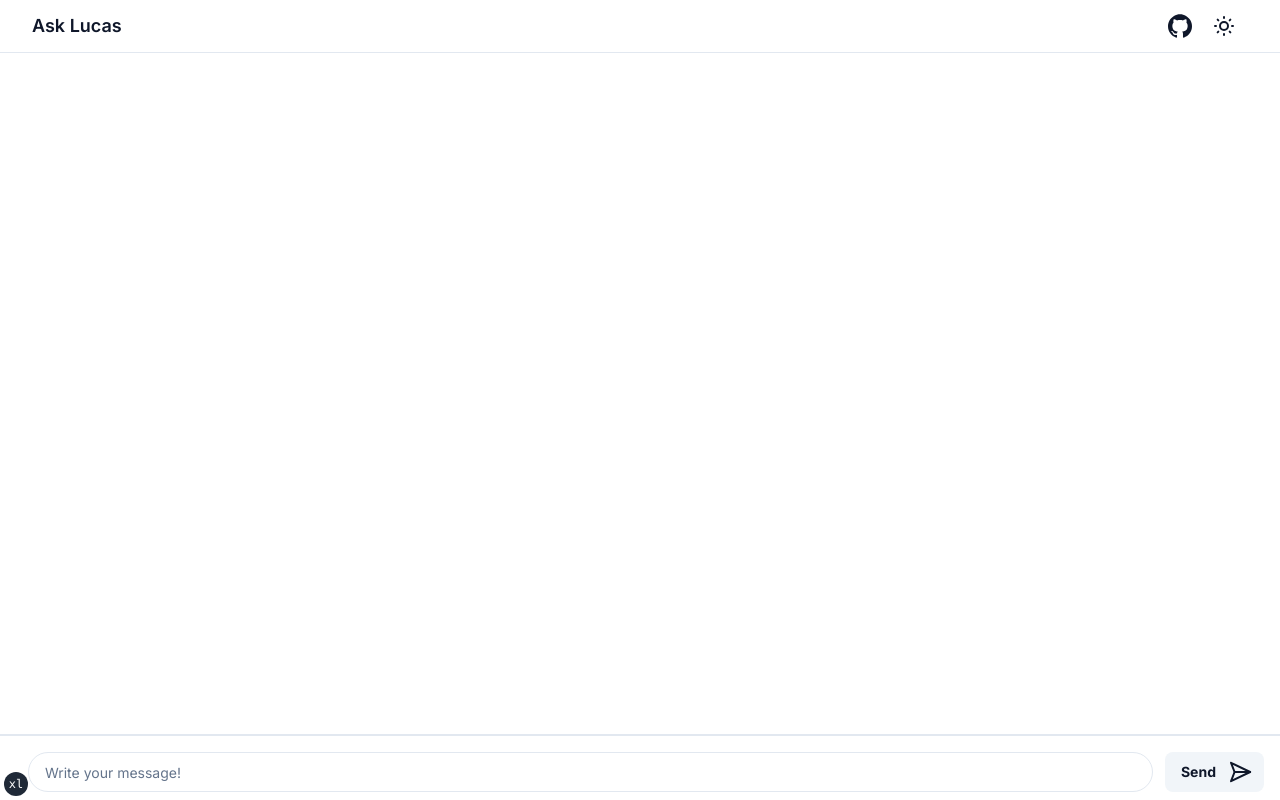
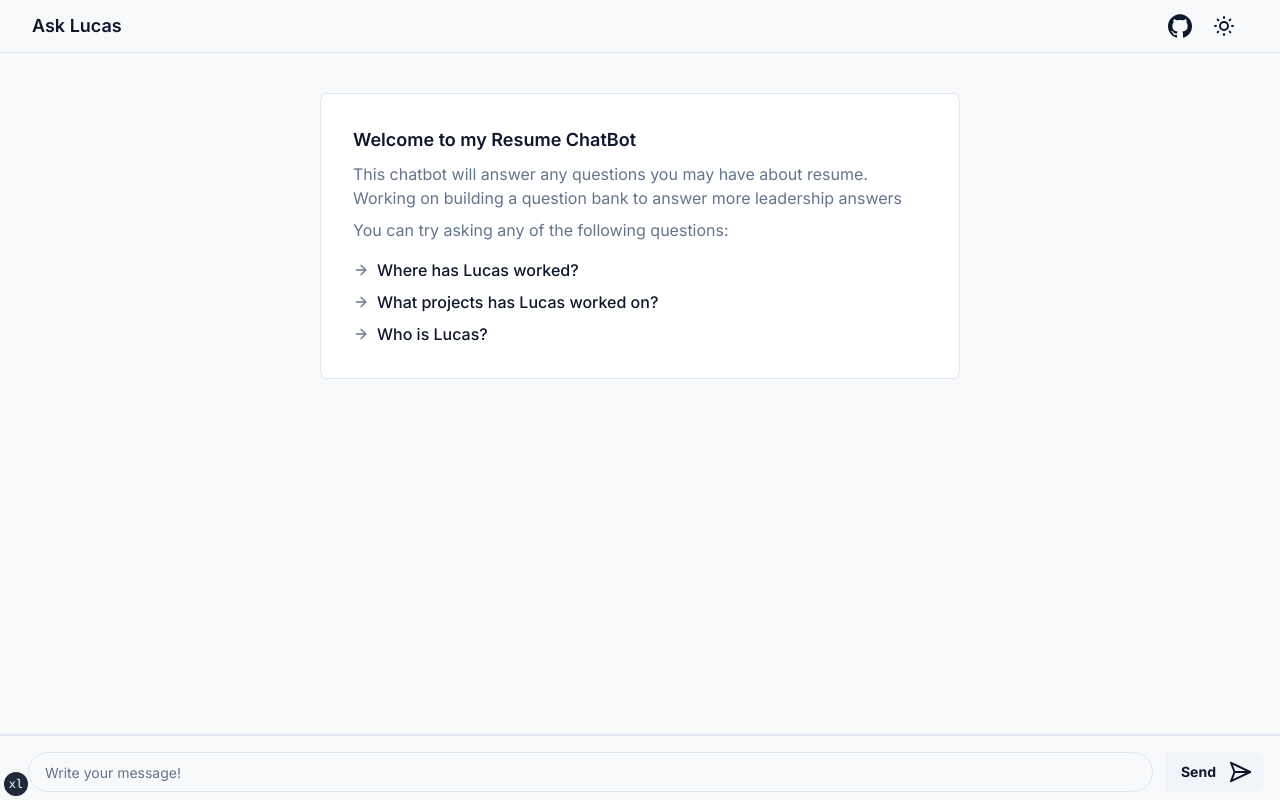
Before and after one commit to aranlucas/resume-chat, a Next.js app: page / in a window 1280 px wide. Built offline with nearby package versions, Linux system fonts and the light colour scheme.

Commit message:
feat: adding empty state with suggestions

```diff
--- a/src/app/layout.tsx
+++ b/src/app/layout.tsx
@@ -1,5 +1,6 @@
 import { cn } from "@/lib/utils";
 import "@/styles/globals.css";
+import NavBar from "@/components/navbar";
 import { TailwindIndicator } from "@/components/tailwind-indicator";
 import { Inter } from "next/font/google";
 import { Providers } from "./providers";
@@ -19,13 +20,13 @@ export default function RootLayout({
   return (
     <html lang="en" suppressHydrationWarning>
       <body
-        className={cn(
-          "bg-background font-sans antialiased",
-          inter.className
-        )}
+        className={cn("bg-muted/50 font-sans antialiased", inter.className)}
       >
         <Providers>
-          {children}
+          <main className="flex h-[calc(100dvh)] w-full flex-col">
+            <NavBar />
+            {children}
+          </main>
           <TailwindIndicator />
         </Providers>
       </body>
--- a/src/app/page.tsx
+++ b/src/app/page.tsx
@@ -2,23 +2,75 @@
 
 import { Icons } from "@/components/icons";
 import Message from "@/components/message";
-import NavBar from "@/components/navbar";
 import { Button } from "@/components/ui/button";
 import { Input } from "@/components/ui/input";
-import { Separator } from "@/components/ui/separator";
 import { useChat } from "ai/react";
 import { useRef } from "react";
 
 export default function Home() {
-  const { messages, input, handleInputChange, handleSubmit, isLoading } =
-    useChat();
+  const {
+    messages,
+    input,
+    handleInputChange,
+    handleSubmit,
+    isLoading,
+    setInput,
+  } = useChat();
 
   const formRef = useRef<HTMLFormElement>(null);
 
   return (
-    <main className="flex h-[calc(100dvh)] w-full flex-col">
-      <NavBar />
-      <Separator />
+    <>
+      {messages.length === 0 ? (
+        <div className="flex grow flex-col overflow-y-scroll">
+          <div className="pb-[200px] pt-4 md:pt-10">
+            <div className="mx-auto max-w-2xl px-4">
+              <div className="rounded-lg border bg-background p-8">
+                <h1 className="mb-2 text-lg font-semibold">
+                  Welcome to my Resume ChatBot
+                </h1>
+                <p className="mb-2 leading-normal text-muted-foreground">
+                  This chatbot will answer any questions you may have about
+                  resume. Working on building a question bank to answer more
+                  leadership answers
+                </p>
+                <p className="mb-2 leading-normal text-muted-foreground">
+                  You can try asking any of the following questions:
+                </p>
+                <div className="mt-4 flex flex-col items-start space-y-2">
+                  <button
+                    onClick={() => {
+                      setInput("Where has Lucas worked?");
+                    }}
+                    className="inline-flex h-auto items-center justify-center rounded-md p-0 text-base font-medium text-primary underline-offset-4 shadow-none ring-offset-background transition-colors hover:underline focus-visible:outline-none focus-visible:ring-2 focus-visible:ring-ring focus-visible:ring-offset-2 disabled:pointer-events-none disabled:opacity-50"
+                  >
+                    <Icons.arrow className="mr-2 h-4 w-4 text-muted-foreground" />
+                    Where has Lucas worked?
+                  </button>
+                  <button
+                    onClick={() => {
+                      setInput("What projects has Lucas worked on?");
+                    }}
+                    className="inline-flex h-auto items-center justify-center rounded-md p-0 text-base font-medium text-primary underline-offset-4 shadow-none ring-offset-background transition-colors hover:underline focus-visible:outline-none focus-visible:ring-2 focus-visible:ring-ring focus-visible:ring-offset-2 disabled:pointer-events-none disabled:opacity-50"
+                  >
+                    <Icons.arrow className="mr-2 h-4 w-4 text-muted-foreground" />
+                    What projects has Lucas worked on?
+                  </button>
+                  <button
+                    onClick={() => {
+                      setInput("Who is Lucas?");
+                    }}
+                    className="inline-flex h-auto items-center justify-center rounded-md p-0 text-base font-medium text-primary underline-offset-4 shadow-none ring-offset-background transition-colors hover:underline focus-visible:outline-none focus-visible:ring-2 focus-visible:ring-ring focus-visible:ring-offset-2 disabled:pointer-events-none disabled:opacity-50"
+                  >
+                    <Icons.arrow className="mr-2 h-4 w-4 text-muted-foreground" />
+                    Who is Lucas?
+                  </button>
+                </div>
+              </div>
+            </div>
+          </div>
+        </div>
+      ) : (
         <div
           id="messages"
           className="flex grow flex-col space-y-4 overflow-y-scroll p-3"
@@ -27,6 +79,7 @@ export default function Home() {
             return <Message message={m.content} role={m.role} key={i} />;
           })}
         </div>
+      )}
       <div className="flex-2 mb-2 border-t-2 px-4 pt-4">
         <form className="flex" onSubmit={handleSubmit} ref={formRef}>
           <Input
@@ -54,6 +107,6 @@ export default function Home() {
           </div>
         </form>
       </div>
-    </main>
+    </>
   );
 }
--- a/src/components/icons.tsx
+++ b/src/components/icons.tsx
@@ -1,4 +1,5 @@
 import {
+  ArrowRight,
   Loader,
   Moon,
   Send,
@@ -16,6 +17,7 @@ export const Icons = {
   send: Send,
   twitter: Twitter,
   loader: Loader,
+  arrow: ArrowRight,
   logo: (props: LucideProps) => (
     <svg xmlns="http://www.w3.org/2000/svg" viewBox="0 0 24 24" {...props}>
       <path
--- a/src/components/navbar.tsx
+++ b/src/components/navbar.tsx
@@ -1,9 +1,11 @@
 import Link from "next/link";
 import { Icons } from "./icons";
 import { ThemeToggle } from "./theme-toggle";
+import { Separator } from "./ui/separator";
 
 const NavBar = () => {
   return (
+    <>
       <div className="container flex flex-row  items-center justify-between  py-2">
         <h2 className="sm:truncate-none flex flex-row space-x-4 truncate text-lg font-semibold">
           Ask Lucas
@@ -16,6 +18,8 @@ const NavBar = () => {
           <ThemeToggle />
         </div>
       </div>
+      <Separator />
+    </>
   );
 };
 
```
Also changed, not shown: package.json (+5 -5 lines), 1 other file (tests, documents, lock files or other folders). Lines whose indentation alone changed are shown as unchanged.
